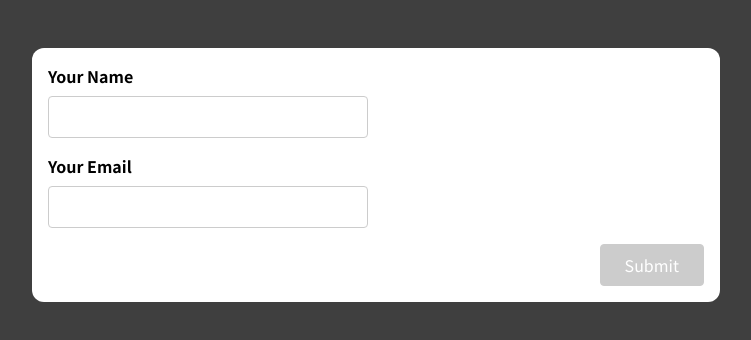
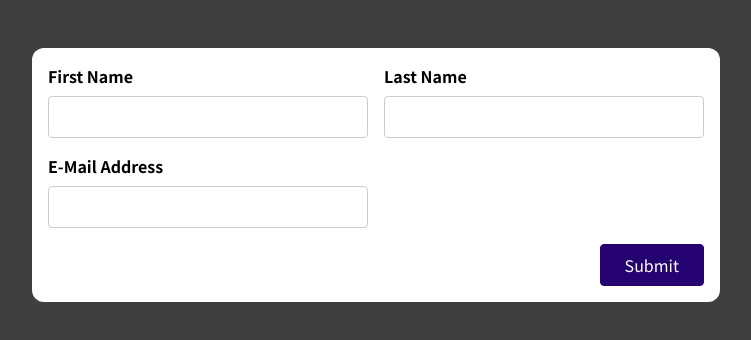
Before and after one commit to Marttyn/react-forms-user-input, a React (Create React App) app: page / in a window 1280 px wide. Shown: the top 340 px of the page, without its empty margins (264-1015 px from the left). Built offline with nearby package versions, Linux system fonts and the light colour scheme.

Commit message:
Added validation to BasicForm

```diff
--- a/src/App.js
+++ b/src/App.js
@@ -1,9 +1,9 @@
-import SimpleInput from './components/SimpleInput';
+import BasicForm from "./components/BasicForm";
 
 function App() {
   return (
     <div className="app">
-      <SimpleInput />
+      <BasicForm />
     </div>
   );
 }
--- a/src/components/BasicForm.js
+++ b/src/components/BasicForm.js
@@ -1,21 +1,111 @@
+import React from "react";
+import useInput from "../hooks/use-input";
+
 const BasicForm = (props) => {
+  const {
+    value: firstName,
+    isValid: firstNameIsValid,
+    hasError: firstNameHasError,
+    valueChangeHandler: firstNameChangeHandler,
+    valueInputBlurHandler: firstNameBlurHandler,
+    reset: resetFirstNameInput,
+  } = useInput((value) => value.trim().length > 0);
+
+  const {
+    value: lastName,
+    isValid: lastNameIsValid,
+    hasError: lastNameHasError,
+    valueChangeHandler: lastNameChangeHandler,
+    valueInputBlurHandler: lastNameBlurHandler,
+    reset: resetLastNameInput,
+  } = useInput((value) => value.trim().length > 0);
+
+  const {
+    value: email,
+    isValid: emailIsValid,
+    hasError: emailHasError,
+    valueChangeHandler: emailChangeHandler,
+    valueInputBlurHandler: emailBlurHandler,
+    reset: resetEmailInput,
+  } = useInput((value) => value.includes("@"));
+
+  let formIsValid = false;
+
+  if (firstNameIsValid && lastNameIsValid && emailIsValid) {
+    formIsValid = true;
+  }
+
+  const formSubmitHandler = (event) => {
+    event.preventDefault();
+
+    if (!formIsValid) {
+      firstNameBlurHandler();
+      lastNameBlurHandler();
+      emailBlurHandler();
+      return;
+    }
+
+    console.log("Form submitted");
+    console.log(firstName);
+    console.log(lastName);
+    console.log(email);
+    resetFirstNameInput();
+    resetLastNameInput();
+    resetEmailInput();
+  };
+
+  const firstNameDivClass = firstNameHasError
+    ? "form-control invalid"
+    : "form-control";
+  const lastNameDivClass = lastNameHasError
+    ? "form-control invalid"
+    : "form-control";
+  const emailDivClass = emailHasError ? "form-control invalid" : "form-control";
+
   return (
-    <form>
-      <div className='control-group'>
-        <div className='form-control'>
-          <label htmlFor='name'>First Name</label>
-          <input type='text' id='name' />
+    <form onSubmit={formSubmitHandler}>
+      <div className="control-group">
+        <div className={firstNameDivClass}>
+          <label htmlFor="name">First Name</label>
+          <input
+            type="text"
+            id="name"
+            value={firstName}
+            onChange={firstNameChangeHandler}
+            onBlur={firstNameBlurHandler}
+          />
+          {firstNameHasError && (
+            <p className="error-text">Please enter a first name.</p>
+          )}
         </div>
-        <div className='form-control'>
-          <label htmlFor='name'>Last Name</label>
-          <input type='text' id='name' />
+        <div className={lastNameDivClass}>
+          <label htmlFor="name">Last Name</label>
+          <input
+            type="text"
+            id="name"
+            value={lastName}
+            onChange={lastNameChangeHandler}
+            onBlur={lastNameBlurHandler}
+          />
+          {lastNameHasError && (
+            <p className="error-text">Please enter a last name.</p>
+          )}
         </div>
       </div>
-      <div className='form-control'>
-        <label htmlFor='name'>E-Mail Address</label>
-        <input type='text' id='name' />
+      <div className={emailDivClass}>
+        <label htmlFor="name">E-Mail Address</label>
+        <input
+          type="text"
+          id="name"
+          value={email}
+          onChange={emailChangeHandler}
+          onBlur={emailBlurHandler}
+        />
+        {emailHasError && (
+          <p className="error-text">Please enter a valid email.</p>
+        )}
       </div>
-      <div className='form-actions'>
+      <div className="form-actions">
         <button>Submit</button>
       </div>
     </form>
--- a/src/components/SimpleInput.js
+++ b/src/components/SimpleInput.js
@@ -1,4 +1,4 @@
-import React, { useState } from "react";
+import React from "react";
 
 import useInput from "../hooks/use-input";
 
@@ -30,7 +30,7 @@ const SimpleInput = () => {
   const formSubmitHandler = (event) => {
     event.preventDefault();
 
-    if (!nameIsValid) {
+    if (!formIsValid) {
       return;
     }
 
--- a/src/hooks/use-input.jsx
+++ b/src/hooks/use-input.jsx
@@ -1,4 +1,4 @@
-import React, { useState } from "react";
+import { useState } from "react";
 
 const useInput = (validateValue) => {
   const [enteredValue, setEnteredValue] = useState("");
```
